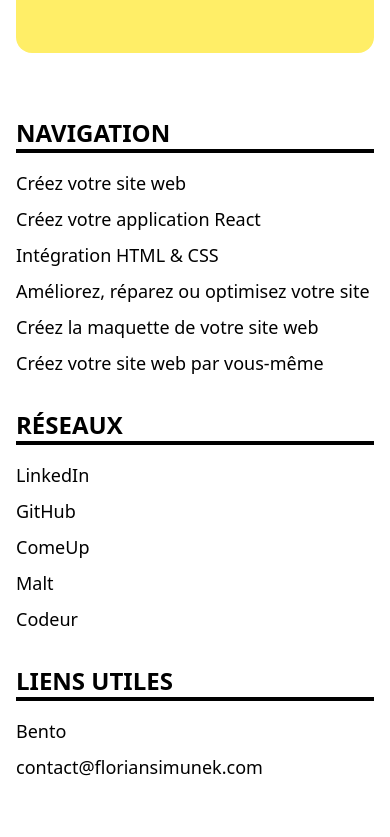
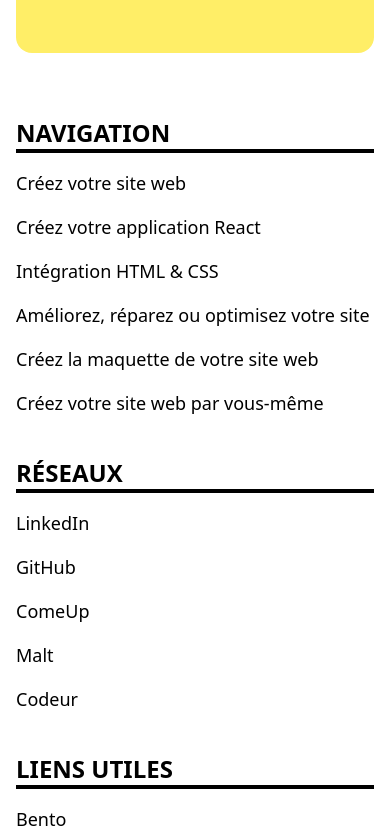
Before and after one commit to floriansimunek/floriansimunek.com, a React (Vite) app: page / in a window 390 px wide. Shown: the part 6827-7664 px from the top of the page. Built offline with nearby package versions, Linux system fonts and the light colour scheme; a web font is replaced by a local one.

Commit message:
💄 Make link bigger in mobile Footer

```diff
--- a/src/components/Footer.jsx
+++ b/src/components/Footer.jsx
@@ -121,11 +121,7 @@ function Menu({ children }) {
 
 function List({ children, wide = false }) {
   return (
-    <ul
-      className={`w-full flex flex-col gap-2 md:gap-0 ${
-        !wide ? 'lg:w-1/2' : 'w-full'
-      }`}
-    >
+    <ul className={`w-full flex flex-col ${!wide ? 'lg:w-1/2' : 'w-full'}`}>
       {children}
     </ul>
   );
@@ -144,7 +140,7 @@ function ListItem({ children, to, ...props }) {
     <li>
       <HashLink
         to={props.target ? to : `/#` + to}
-        className="flex justify-between items-center group relative text-lg md:text-2xl md:px-4 md:py-4 hover:md:bg-primary hover:md:font-semibold rounded-md transition-all"
+        className="flex justify-between items-center group relative text-lg md:text-2xl md:px-4 py-2 md:py-4 hover:md:bg-primary hover:md:font-semibold rounded-md transition-all"
         smooth
         {...props}
       >
```
